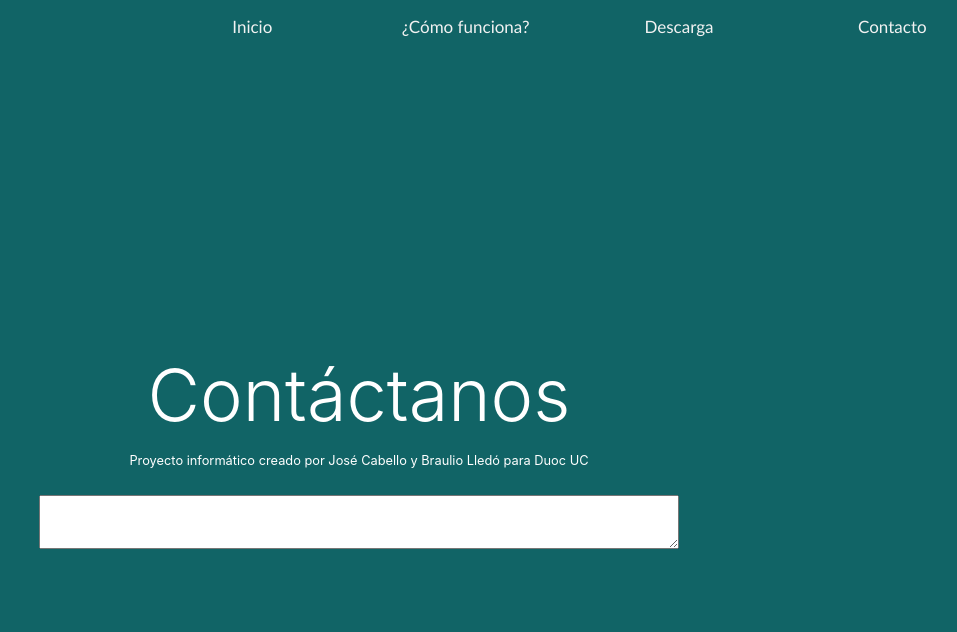
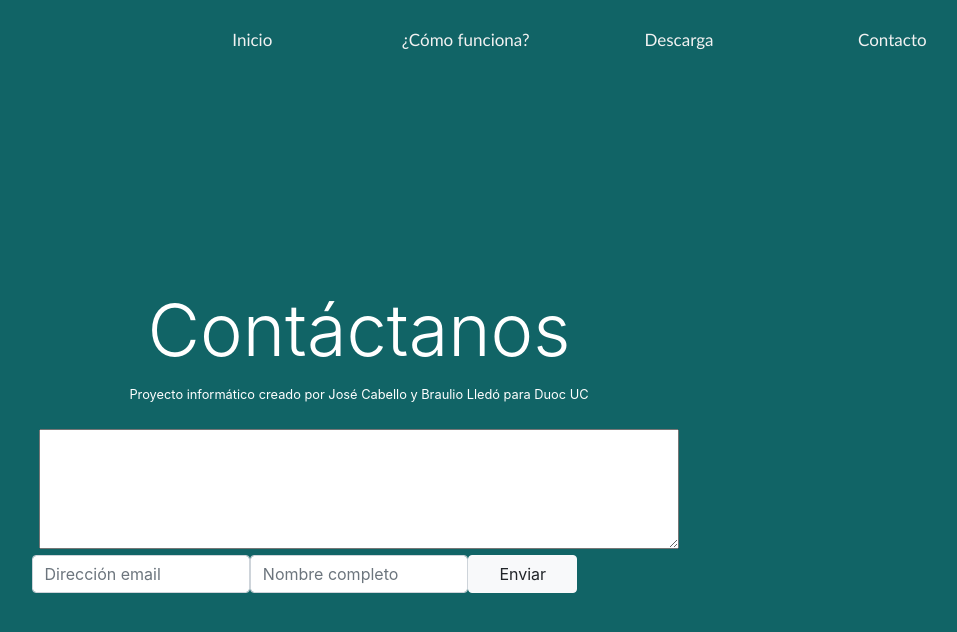
Before and after one commit to brauliolledo/Recetariox, a React (Create React App) app: page /contacto in a window 1280 px wide. Shown: the top 632 px of the page, without its empty margins (281-1238 px from the left). Built offline with nearby package versions, Linux system fonts and the light colour scheme.

Commit message:
Avanzado formulario contacto

```diff
--- a/src/Navbar.css
+++ b/src/Navbar.css
@@ -3,6 +3,7 @@
     width: 50%;
     padding: 0;
     margin: 0;
+    height: 10vh;
 }
 
 .navbar .itemNavegacion {
--- a/src/contacto/Contacto.css
+++ b/src/contacto/Contacto.css
@@ -1,5 +1,6 @@
 #contactoDiv {
-    height: 100vh;
+    height: 90vh;
+
 }
 
 #formularioDiv {
@@ -7,5 +8,9 @@
 }
 
 #mensajeTextArea {
-    height: 200px;
+    min-height: 120px;
 }
+
+#infoContactoDiv
+{
+}
--- a/src/contacto/Contacto.js
+++ b/src/contacto/Contacto.js
@@ -1,8 +1,7 @@
 import React, { PureComponent } from "react";
 import './Contacto.css'
 
-export default class Contacto extends PureComponent
-{
+export default class Contacto extends PureComponent {
     render() {
         return (
             <div id="contactoDiv" class="d-flex align-items-center">
@@ -10,9 +9,18 @@ export default class Contacto extends PureComponent
                     <h1 class="display-3">Contáctanos</h1>
                     <small>Proyecto informático creado por José Cabello
                         y Braulio Lledó para Duoc UC</small>
-                    <br/>
-                    <textarea class="mt-4 w-50 h-100" id="mensajeTextArea"></textarea>
+                    <br />
+                    <textarea class="mt-4 col-lg-6 col-sm-8 h-100" id="mensajeTextArea"></textarea>
+
+                    <div id="infoContactoDiv" class="row">
+                        <span class="col-3"></span>
+                        <input placeholder="Dirección email" class="form-control col-2"></input>
+                        <input placeholder="Nombre completo" class="form-control col-2"></input>
+                        <button class="btn btn-light col-1">Enviar</button>
+                    </div>
                 </div>
+
+
             </div>
         );
     }
--- a/src/generador/Generador.css
+++ b/src/generador/Generador.css
@@ -1,5 +1,5 @@
 #comidaBackground {
-    height: 75vh;
+    height: 90vh;
     padding: 0;
     margin: 0;
     filter:grayscale(50%);
```
